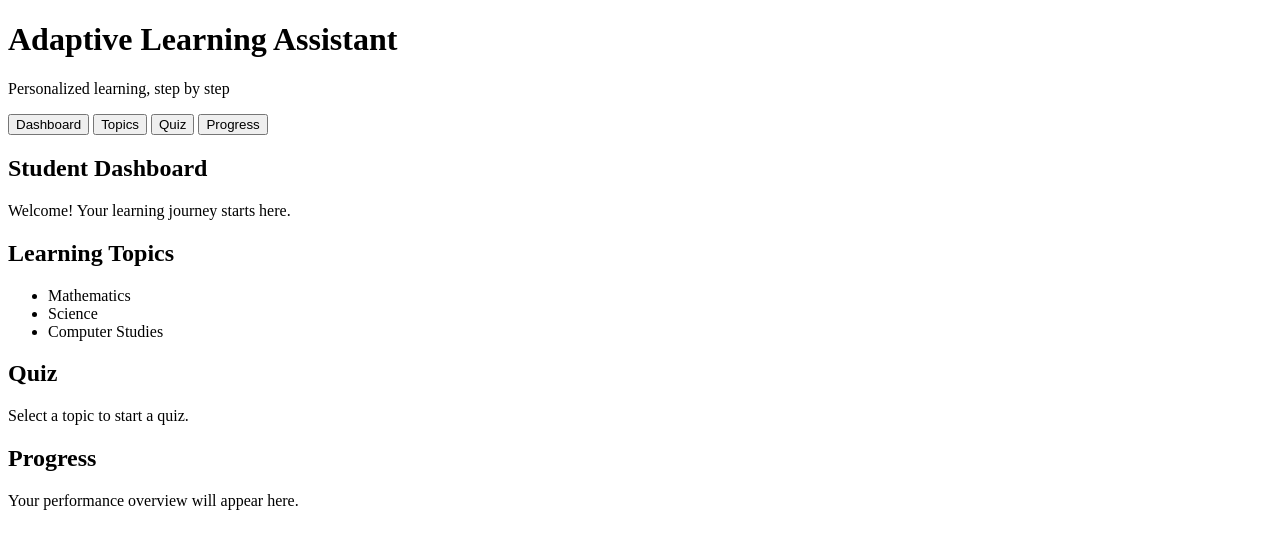
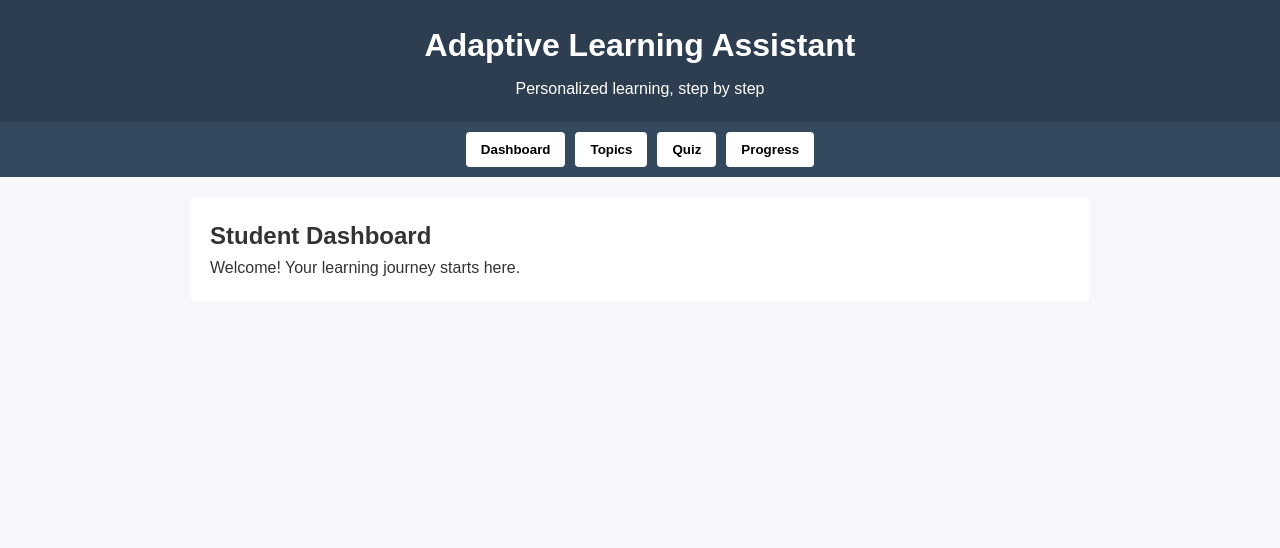
Before and after one commit to wahomeDev/adaptive-learning-assistant, a plain HTML site: page index.html in a window 1280 px wide. Drawn offline with Linux system fonts and the light colour scheme; a script that the page names is missing.

Commit message:
Add basic styling for layout and navigation

```diff
--- a/index.html
+++ b/index.html
@@ -4,7 +4,7 @@
   <meta charset="UTF-8" />
   <meta name="viewport" content="width=device-width, initial-scale=1.0" />
   <title>Adaptive Learning Assistant</title>
-  <link rel="stylesheet" href="css/styles.css" />
+  <link rel="stylesheet" href="style.css" />
 </head>
 <body>
 
--- a/style.css
+++ b/style.css
@@ -0,0 +1,86 @@
+/* ===== Global Reset ===== */
+* {
+  margin: 0;
+  padding: 0;
+  box-sizing: border-box;
+}
+
+body {
+  font-family: Arial, Helvetica, sans-serif;
+  background-color: #f5f7fa;
+  color: #333;
+  line-height: 1.6;
+}
+
+/* ===== Header ===== */
+.header {
+  background-color: #2c3e50;
+  color: #ffffff;
+  padding: 20px;
+  text-align: center;
+}
+
+.header h1 {
+  margin-bottom: 5px;
+}
+
+/* ===== Navigation ===== */
+.nav {
+  display: flex;
+  justify-content: center;
+  gap: 10px;
+  background-color: #34495e;
+  padding: 10px;
+}
+
+.nav button {
+  background-color: #ffffff;
+  border: none;
+  padding: 10px 15px;
+  cursor: pointer;
+  border-radius: 4px;
+  font-weight: bold;
+}
+
+.nav button:hover {
+  background-color: #ecf0f1;
+}
+
+/* ===== Main Content ===== */
+.main {
+  max-width: 900px;
+  margin: 20px auto;
+  padding: 20px;
+  background-color: #ffffff;
+  border-radius: 6px;
+}
+
+/* ===== Pages ===== */
+.page {
+  display: none;
+}
+
+.page.active {
+  display: block;
+}
+
+/* ===== Lists ===== */
+ul {
+  margin-top: 10px;
+  padding-left: 20px;
+}
+
+li {
+  margin-bottom: 5px;
+}
+
+/* ===== Responsive ===== */
+@media (max-width: 600px) {
+  .nav {
+    flex-direction: column;
+  }
+
+  .nav button {
+    width: 100%;
+  }
+}
```
